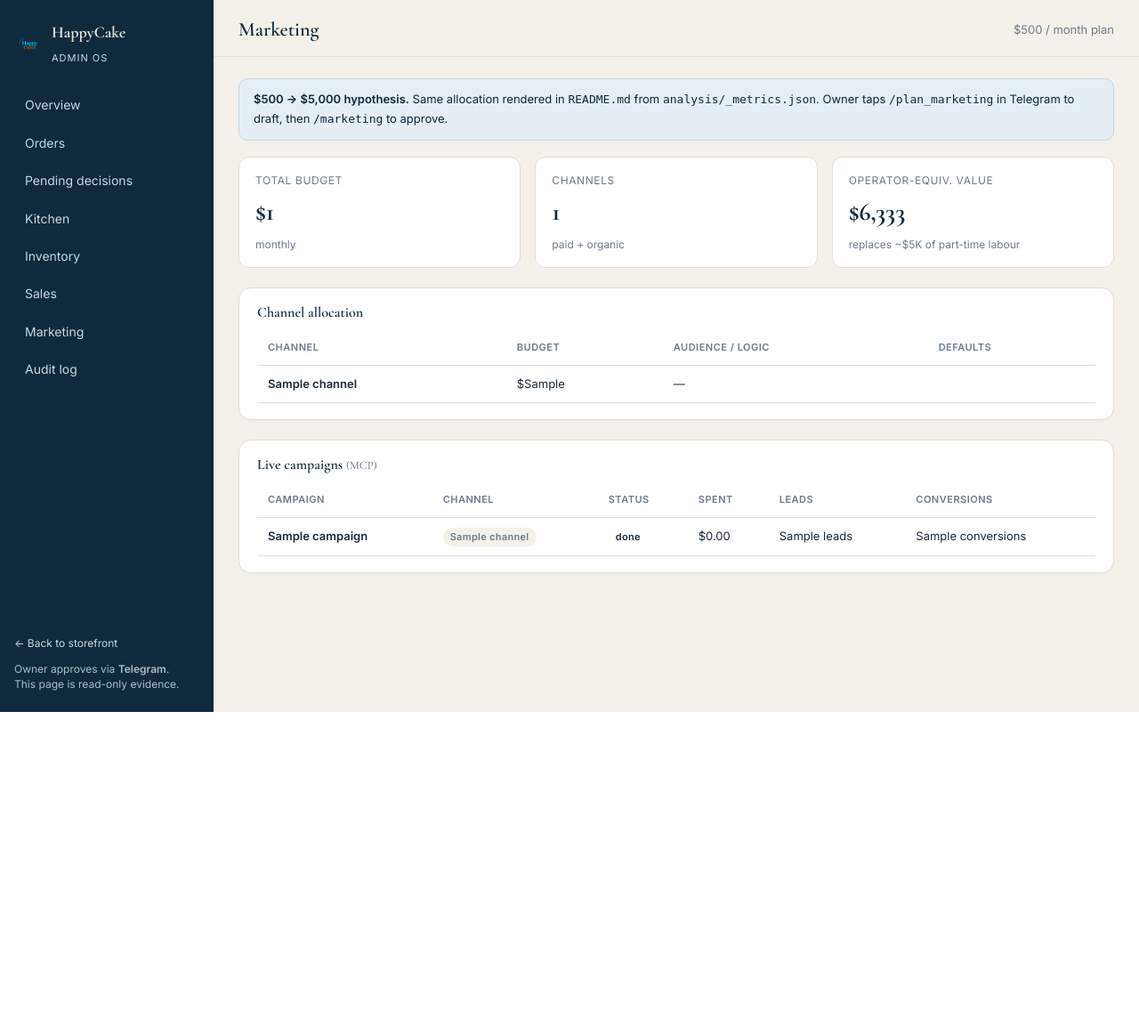
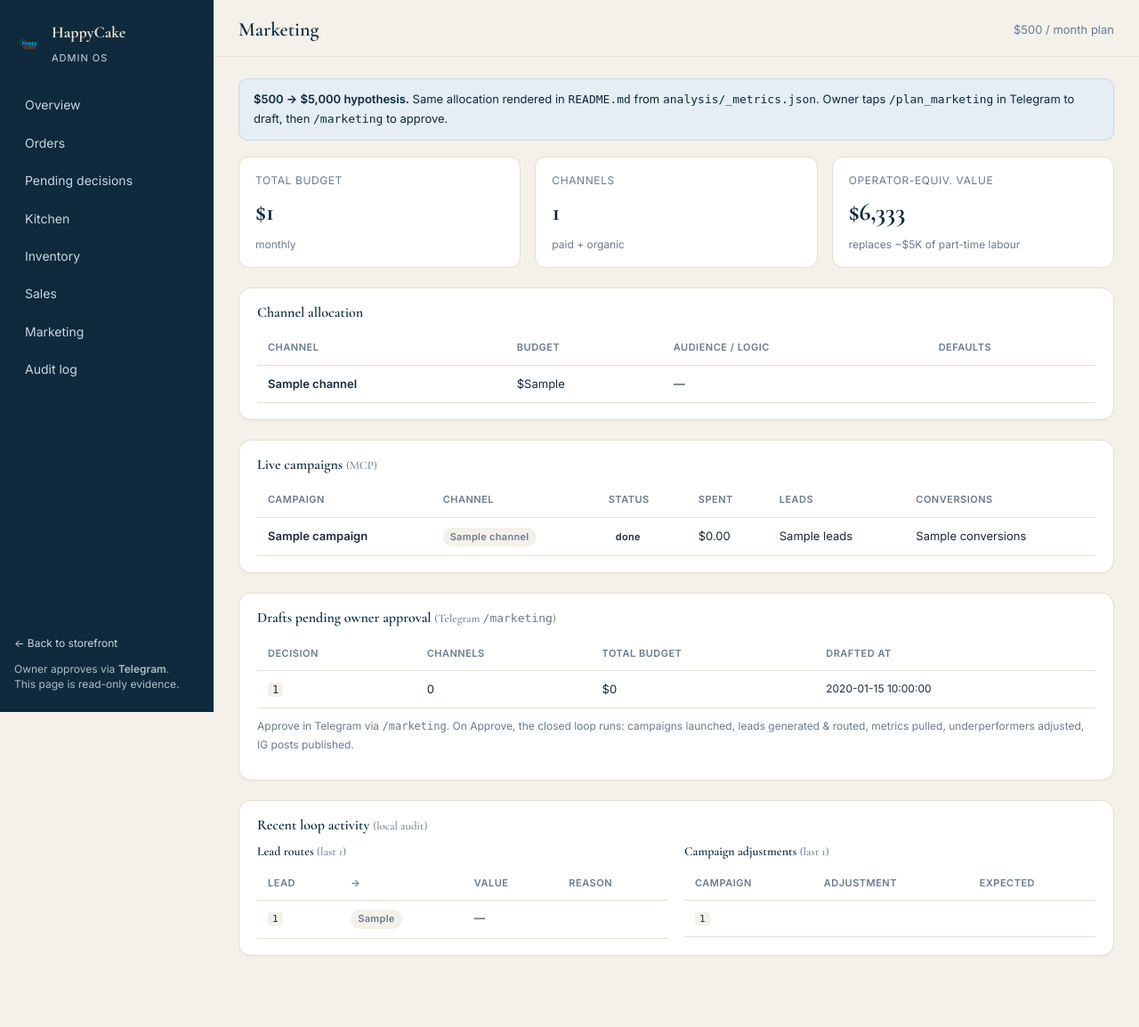
Before and after one commit to bekakst/houston-hackathon, a Python web app: template duman/apps/web/templates/admin/marketing.html in a window 1280 px wide. Shown: the whole page at 89% size. Before the commit the page ends 800 px from the top, so only its background shows below. Run offline with Jinja, Linux system fonts and the light colour scheme; the template is opened without the code that fills it: most values are stand-ins (such as "Sample title", 1, 10 or a date in 2020).

Commit message:
Surface marketing closed-loop activity on /admin/marketing
Two new sections on the existing marketing page, additive only — no
existing layout or queries changed.

- Drafts pending owner approval: lists OwnerDecisions of kind=marketing
  produced by /plan_marketing that haven't been Approve/Reject'd yet.
  Shows decision id, channel count, total budget, and drafted-at time.
  Tells the operator to approve in Telegram.
- Recent loop activity: two compact tables side-by-side. Lead routes
  pulls last 20 marketing_lead_routed audit rows (lead → routeTo with
  estimated value + reason). Campaign adjustments pulls last 10
  marketing_campaign_adjusted rows (campaign → adjustment +
  expectedImpact). Both render empty states when no activity yet.

Helpers _recent_audit_safe() and _pending_marketing_drafts_safe() return
[] on any query failure, matching the existing _marketing_*_safe pattern
so a missing column or empty table never breaks the page.

Verified locally: page renders 200, all 8 other admin routes still 200,
lead-route table populated from existing audit data, no template errors.

Co-Authored-By: Claude Opus 4.7 (1M context) <noreply@anthropic.com>

```diff
--- a/duman/apps/web/templates/admin/marketing.html
+++ b/duman/apps/web/templates/admin/marketing.html
@@ -64,4 +64,77 @@
   {% endif %}
 </section>
 
+<section class="card" style="margin-top: 22px;">
+  <h2>Drafts pending owner approval <span class="muted" style="font-weight: 400; font-size: 13px;">(Telegram <code>/marketing</code>)</span></h2>
+  {% if pending_drafts %}
+    <table class="t">
+      <thead><tr><th>Decision</th><th>Channels</th><th>Total budget</th><th>Drafted at</th></tr></thead>
+      <tbody>
+      {% for d in pending_drafts %}
+        {% set p = d.payload %}
+        {% set mp = p.marketing_plan or {} %}
+        {% set chs = mp.channels or [] %}
+        {% set total = chs|sum(attribute='budget_usd') %}
+        <tr>
+          <td><code>{{ p.decision_id }}</code></td>
+          <td>{{ chs|length }}</td>
+          <td>${{ "%.0f"|format(total | float) }}</td>
+          <td style="font-size: 12px;">{{ p.created_at[:19] if p.created_at else '—' }}</td>
+        </tr>
+      {% endfor %}
+      </tbody>
+    </table>
+    <p class="muted" style="margin-top: 10px; font-size: 12px;">Approve in Telegram via <code>/marketing</code>. On Approve, the closed loop runs: campaigns launched, leads generated &amp; routed, metrics pulled, underperformers adjusted, IG posts published.</p>
+  {% else %}
+    <div class="empty"><div class="icon">✅</div>No drafts in the approval queue. Type <code>/plan_marketing</code> in Telegram to draft a fresh plan.</div>
+  {% endif %}
+</section>
+
+<section class="card" style="margin-top: 22px;">
+  <h2>Recent loop activity <span class="muted" style="font-weight: 400; font-size: 13px;">(local audit)</span></h2>
+  <div class="grid grid-2" style="gap: 18px;">
+    <div>
+      <h3 style="font-size: 14px; margin: 0 0 8px;">Lead routes <span class="muted" style="font-weight: 400;">(last {{ recent_routes|length }})</span></h3>
+      {% if recent_routes %}
+        <table class="t" style="font-size: 12.5px;">
+          <thead><tr><th>Lead</th><th>→</th><th>Value</th><th>Reason</th></tr></thead>
+          <tbody>
+          {% for r in recent_routes %}
+            {% set p = r.payload %}
+            <tr>
+              <td><code style="font-size: 11px;">{{ p.lead_id }}</code></td>
+              <td><span class="badge channel">{{ p.route_to or '—' }}</span></td>
+              <td>{% if p.estimated_value_usd %}${{ "%.0f"|format(p.estimated_value_usd | float) }}{% else %}—{% endif %}</td>
+              <td style="font-size: 11.5px; color: #666;">{{ (p.reason or '')[:80] }}{% if (p.reason or '')|length > 80 %}…{% endif %}</td>
+            </tr>
+          {% endfor %}
+          </tbody>
+        </table>
+      {% else %}
+        <div class="empty" style="padding: 20px;"><div class="icon">📭</div>No routes yet. Approve a marketing plan to generate &amp; route leads.</div>
+      {% endif %}
+    </div>
+    <div>
+      <h3 style="font-size: 14px; margin: 0 0 8px;">Campaign adjustments <span class="muted" style="font-weight: 400;">(last {{ recent_adjustments|length }})</span></h3>
+      {% if recent_adjustments %}
+        <table class="t" style="font-size: 12.5px;">
+          <thead><tr><th>Campaign</th><th>Adjustment</th><th>Expected</th></tr></thead>
+          <tbody>
+          {% for r in recent_adjustments %}
+            {% set p = r.payload %}
+            <tr>
+              <td><code style="font-size: 11px;">{{ (p.campaign_id or '')[:18] }}</code></td>
+              <td style="font-size: 11.5px;">{{ (p.adjustment or '')[:120] }}{% if (p.adjustment or '')|length > 120 %}…{% endif %}</td>
+              <td style="font-size: 11.5px; color: #666;">{{ (p.expected_impact or '')[:60] }}</td>
+            </tr>
+          {% endfor %}
+          </tbody>
+        </table>
+      {% else %}
+        <div class="empty" style="padding: 20px;"><div class="icon">📊</div>No adjustments yet. Triggers when a campaign's close-rate or ROAS dips below threshold.</div>
+      {% endif %}
+    </div>
+  </div>
+</section>
+
 {% endblock %}
```
Also changed, not shown: duman/apps/web/routes/admin.py (+28 -0 lines).
